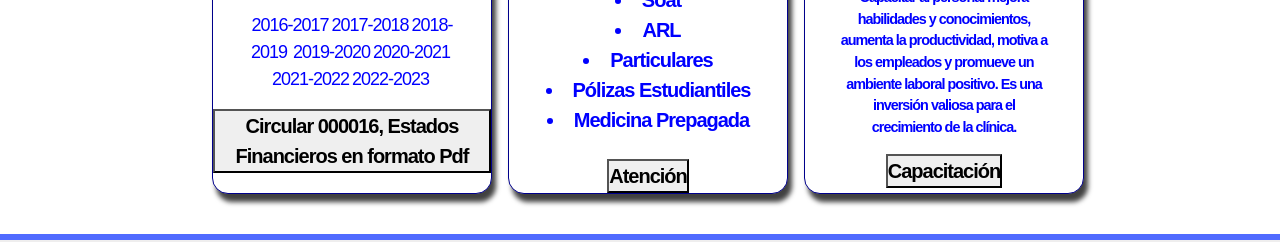
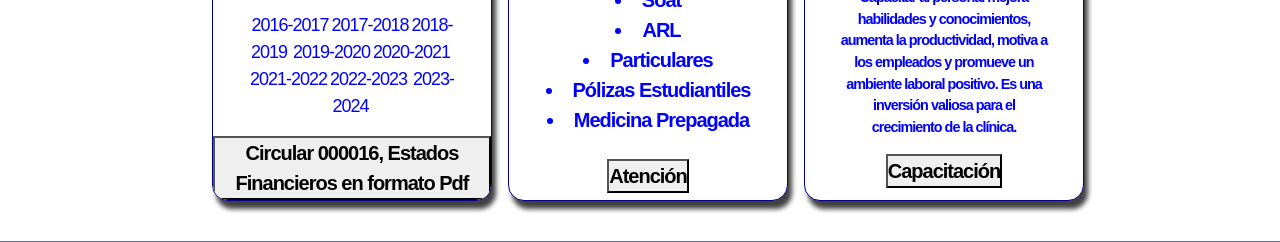
Before and after one commit to miguelromeroromero/flaviorestrepo, a plain HTML site: page clinica.html in a window 1280 px wide. Shown: the part 5043-5285 px from the top of the page. Drawn offline with nearby package versions, Linux system fonts and the light colour scheme; some packages are replaced by stand-ins of ours; a script that the page names is missing; files whose address does not match are found by name; a web font is replaced by a local one.

Commit message:
Add files via upload
Signed-off-by: miguelromeroromero <angelromerouchiha06@gmail.com>

```diff
--- a/clinica.html
+++ b/clinica.html
@@ -758,8 +758,8 @@ La clínica Flavio Restrepo expertos, en ortopédia en el municipio y en la regi
       <!--2022-2023-->
         <a href="pdf/Estados Financieros CFR 2022-2023.pdf" target="_blank" style="color:blue; text-decoration: none; font-size: 18px; text-align: justify;">2022-2023</a>&nbsp;
 
-
-
+                <!--2023-2024-->
+       <a href="pdf/Estados Financieros CFR 2023-2024.pdf" target="_blank" style="color:blue; text-decoration: none; font-size: 18px; text-align: justify;">2023-2024</a>&nbsp;
 
 </p>
       <button><a href="https://docs.supersalud.gov.co/PortalWeb/Juridica/CircularesExterna/circular%20externa%20016%20de%202016.pdf"  class="btnn" target="_blank" style="text-decoration: none;"><b>Circular 000016, Estados Financieros en formato Pdf</b></a></button>
```
